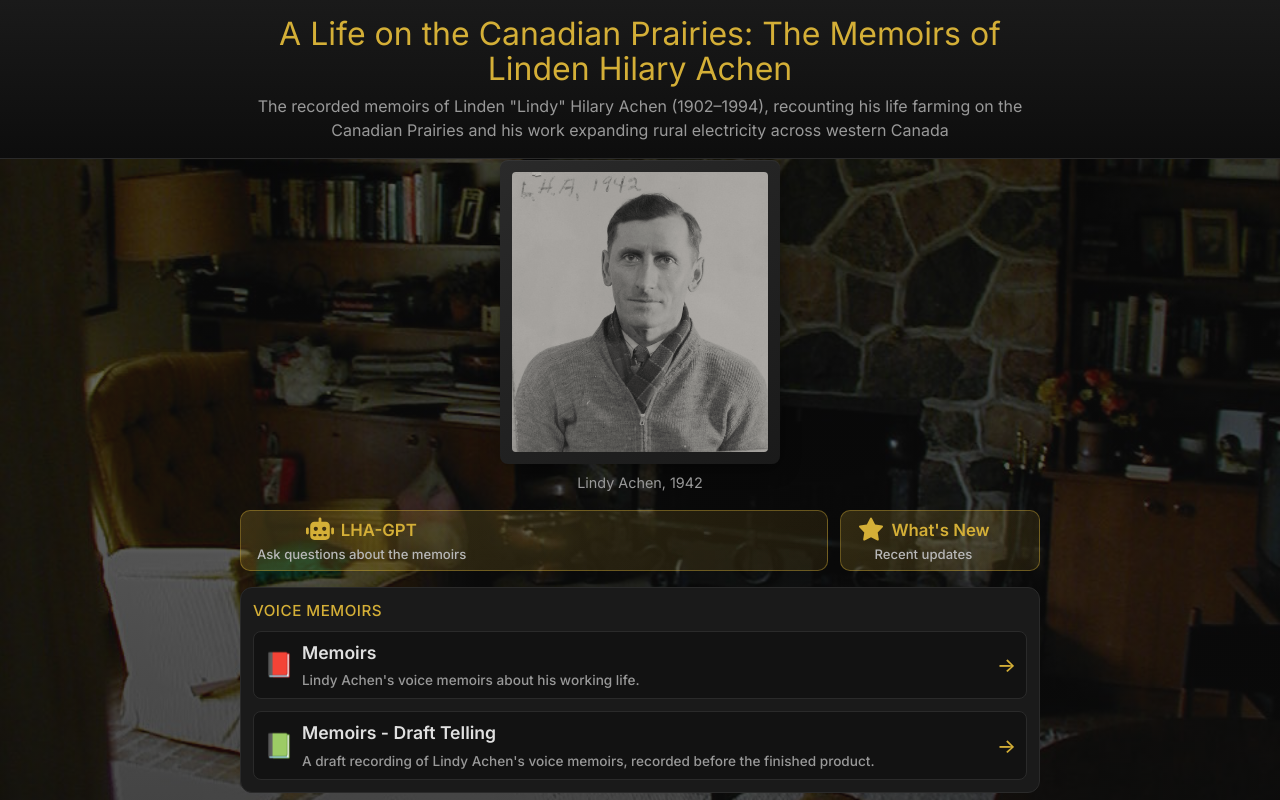
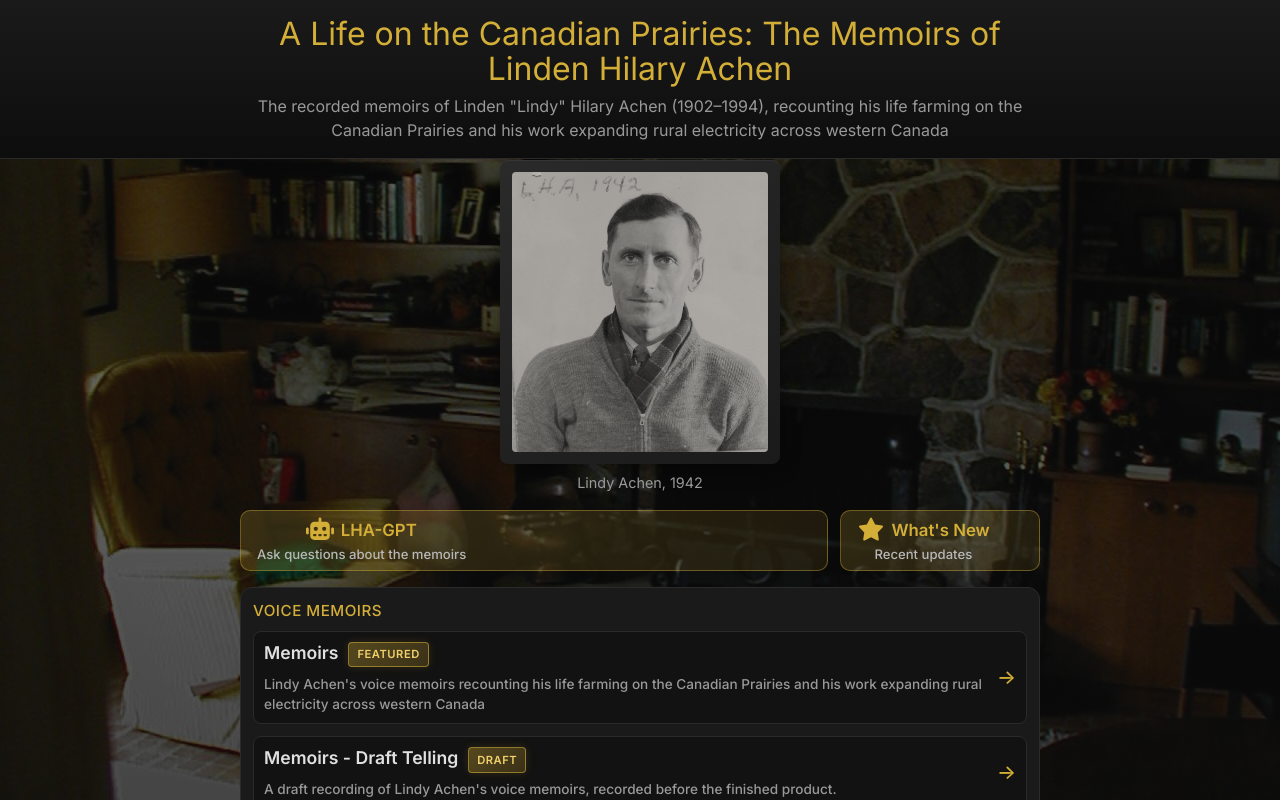
Before and after one commit to bfeist/lha-memoirs, a React (Vite) app: page / in a window 1280 px wide. Built offline with nearby package versions, Linux system fonts and the light colour scheme; no server answers.

Commit message:
Category labels for recordings

```diff
--- a/src/config/recordings.ts
+++ b/src/config/recordings.ts
@@ -5,7 +5,7 @@ export interface RecordingConfig {
   path: string; // Path relative to /recordings/
   title: string;
   subtitle: string;
-  icon: string;
+  categoryLabel: string;
   backgroundImages: string[];
   category: "recording" | "memoir";
   hasEnhancedAudio: boolean; // Whether this recording has both original and enhanced audio files
@@ -18,7 +18,7 @@ export const RECORDINGS: RecordingConfig[] = [
     path: "christmas1986",
     title: "Christmas 1986",
     subtitle: "A letter to his son, Norman Achen. Recorded on November 26, 1986.",
-    icon: "🎄",
+    categoryLabel: "Letter Recording",
     backgroundImages: ["/photos/P1010033.jpg", "/photos/P1010034.jpg", "/photos/P1010038.jpg"],
     category: "recording",
     hasEnhancedAudio: true,
@@ -27,8 +27,8 @@ export const RECORDINGS: RecordingConfig[] = [
     id: "glynn_interview",
     path: "glynn_interview",
     title: "Glynn Interview",
-    subtitle: "An interview with Glynn about family history and life experiences.",
-    icon: "🎙️",
+    subtitle: "Lindy Achen interviewed by Arlene Glynn about life during the Great Depression.",
+    categoryLabel: "Interview",
     backgroundImages: ["/photos/P1010033.jpg", "/photos/P1010034.jpg"],
     category: "recording",
     hasEnhancedAudio: false,
@@ -37,8 +37,8 @@ export const RECORDINGS: RecordingConfig[] = [
     id: "lha_sr_hilary",
     path: "LHA_Sr.Hilary",
     title: "Sister Hilary Recording",
-    subtitle: "Recordings with Sister Hilary discussing family and career.",
-    icon: "📼",
+    subtitle: "Recordings with his older sister, Sister Hilary, discussing family and career.",
+    categoryLabel: "Family Recording",
     backgroundImages: ["/photos/P1010033.jpg", "/photos/P1010034.jpg"],
     category: "recording",
     hasEnhancedAudio: false,
@@ -47,8 +47,9 @@ export const RECORDINGS: RecordingConfig[] = [
     id: "tibbits_cd",
     path: "tibbits_cd",
     title: "Tibbits CD",
-    subtitle: "Stories and recordings from a CD created by Leslie Feist.",
-    icon: "💿",
+    subtitle:
+      "Stories and recordings from a CD compilation of early audio created by his granddaughter, Leslie Feist.",
+    categoryLabel: "Audio Collection",
     backgroundImages: ["/photos/P1010033.jpg", "/photos/P1010034.jpg"],
     category: "recording",
     hasEnhancedAudio: false,
@@ -58,8 +59,9 @@ export const RECORDINGS: RecordingConfig[] = [
     id: "memoirs_main",
     path: "memoirs/Norm_red",
     title: "Memoirs",
-    subtitle: "Lindy Achen's voice memoirs about his working life.",
-    icon: "📕",
+    subtitle:
+      "Lindy Achen's voice memoirs recounting his life farming on the Canadian Prairies and his work expanding rural electricity across western Canada",
+    categoryLabel: "Featured",
     backgroundImages: ["/photos/P1010033.jpg", "/photos/P1010034.jpg"],
     category: "memoir",
     hasEnhancedAudio: false,
@@ -70,7 +72,7 @@ export const RECORDINGS: RecordingConfig[] = [
     title: "Memoirs - Draft Telling",
     subtitle:
       "A draft recording of Lindy Achen's voice memoirs, recorded before the finished product.",
-    icon: "📗",
+    categoryLabel: "Draft",
     backgroundImages: ["/photos/P1010033.jpg", "/photos/P1010034.jpg"],
     category: "memoir",
     hasEnhancedAudio: false,
--- a/src/pages/Index.module.css
+++ b/src/pages/Index.module.css
@@ -249,13 +249,15 @@
   text-decoration: none;
 }
 
-.letterIcon {
-  font-size: 1.5rem;
-  flex-shrink: 0;
+.letterInfo {
+  flex: 1;
 }
 
-.letterInfo {
-  flex: 1;
+.titleRow {
+  display: flex;
+  align-items: center;
+  gap: 0.625rem;
+  margin-bottom: 0.25rem;
 }
 
 .letterInfo h3 {
@@ -280,6 +282,32 @@
 
 .letterCard:hover .arrow {
   transform: translateX(4px);
+}
+
+/* Category badges */
+.categoryBadge {
+  display: inline-block;
+  padding: 0.2rem 0.5rem;
+  font-size: 0.7rem;
+  font-weight: 600;
+  text-transform: uppercase;
+  letter-spacing: 0.5px;
+  border-radius: 4px;
+  white-space: nowrap;
+  flex-shrink: 0;
+}
+
+.badgeMemoir {
+  background: linear-gradient(135deg, rgb(212 175 55 / 35%) 0%, rgb(180 140 40 / 25%) 100%);
+  color: #f0d06b;
+  border: 1px solid rgb(212 175 55 / 55%);
+  box-shadow: 0 0 8px rgb(212 175 55 / 15%);
+}
+
+.badgeRecording {
+  background: linear-gradient(135deg, rgb(70 130 180 / 30%) 0%, rgb(30 80 120 / 25%) 100%);
+  color: #87ceeb;
+  border: 1px solid rgb(70 130 180 / 45%);
 }
 
 /* Footer */
--- a/src/pages/Index.tsx
+++ b/src/pages/Index.tsx
@@ -12,9 +12,15 @@ import "../global/global.css";
 function RecordingCard({ recording }: { recording: RecordingConfig }): React.ReactElement {
   return (
     <Link to={`/recording/${recording.id}`} className={styles.letterCard}>
-      <span className={styles.letterIcon}>{recording.icon}</span>
       <div className={styles.letterInfo}>
-        <h3>{recording.title}</h3>
+        <div className={styles.titleRow}>
+          <h3>{recording.title}</h3>
+          <span
+            className={`${styles.categoryBadge} ${styles[`badge${recording.category.charAt(0).toUpperCase() + recording.category.slice(1)}`]}`}
+          >
+            {recording.categoryLabel}
+          </span>
+        </div>
         <p>{recording.subtitle}</p>
       </div>
       <span className={styles.arrow}>→</span>
--- a/src/pages/RecordingPlayer.module.css
+++ b/src/pages/RecordingPlayer.module.css
@@ -54,7 +54,7 @@
   display: flex;
   align-items: center;
   justify-content: center;
-  gap: 0.5rem;
+  gap: 0.625rem;
   margin: 0;
   font-size: 1.25rem;
   font-weight: 600;
@@ -75,8 +75,29 @@
   cursor: pointer;
 }
 
-.titleIcon {
-  font-size: 1.25rem;
+.categoryBadge {
+  display: inline-block;
+  padding: 0.25rem 0.625rem;
+  font-size: 0.7rem;
+  font-weight: 600;
+  text-transform: uppercase;
+  letter-spacing: 0.5px;
+  border-radius: 4px;
+  white-space: nowrap;
+  flex-shrink: 0;
+}
+
+.badgeMemoir {
+  background: linear-gradient(135deg, rgb(212 175 55 / 35%) 0%, rgb(180 140 40 / 25%) 100%);
+  color: #f0d06b;
+  border: 1px solid rgb(212 175 55 / 55%);
+  box-shadow: 0 0 8px rgb(212 175 55 / 15%);
+}
+
+.badgeRecording {
+  background: linear-gradient(135deg, rgb(70 130 180 / 30%) 0%, rgb(30 80 120 / 25%) 100%);
+  color: #87ceeb;
+  border: 1px solid rgb(70 130 180 / 45%);
 }
 
 .subtitle {
--- a/src/pages/RecordingPlayer.tsx
+++ b/src/pages/RecordingPlayer.tsx
@@ -216,10 +216,12 @@ function RecordingPlayer(): React.ReactElement {
       <header className={styles.header}>
         <div className={styles.headerContent}>
           <h1 className={styles.title}>
-            <Link to="/">
-              Linden Hilary Achen - {recordingConfig.title}{" "}
-              <span className={styles.titleIcon}>{recordingConfig.icon}</span>
-            </Link>
+            <Link to="/">Linden Hilary Achen - {recordingConfig.title}</Link>
+            <span
+              className={`${styles.categoryBadge} ${styles[`badge${recordingConfig.category.charAt(0).toUpperCase() + recordingConfig.category.slice(1)}`]}`}
+            >
+              {recordingConfig.categoryLabel}
+            </span>
           </h1>
           <p className={styles.subtitle}>{recordingConfig.subtitle}</p>
         </div>
```
